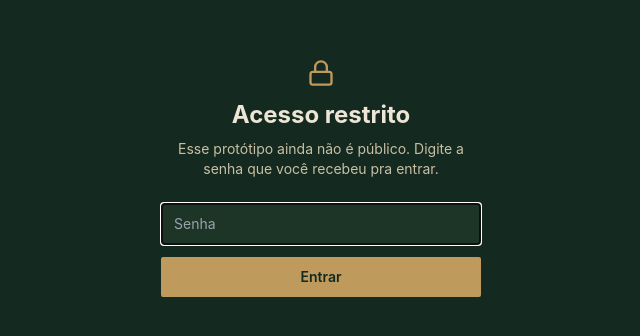
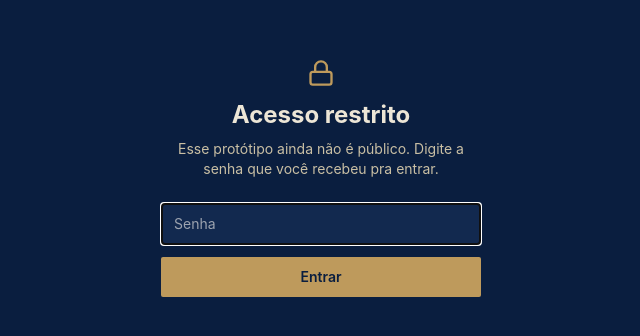
Before and after one commit to magnoluisk/bussola-app, a React (Vite) app: page / in a window 1280 px wide. Shown: the part 222-558 px from the top of the page, without its empty margins (319-959 px from the left). Built offline with nearby package versions, Linux system fonts and the light colour scheme.

Commit message:
Add files via upload

```diff
--- a/src/App.jsx
+++ b/src/App.jsx
@@ -1,13 +1,13 @@
 import React, { useState, useEffect } from "react";
 import { BrowserRouter, Routes, Route } from "react-router-dom";
 import { Lock } from "lucide-react";
-import MaatFinancas from "./apps/MaatFinancas.jsx";
+import Zaya from "./apps/Zaya.jsx";
 
 // ---------- Trava de acesso simples ----------
 // Troque a senha aqui antes de mandar o link pros seus testadores.
 // Não é criptografia militar, é só um filtro pra impedir acesso casual
 // de quem não recebeu o link com essa senha de você.
-const SITE_PASSWORD = "maatfase3";
+const SITE_PASSWORD = "zaya2026";
 
 function PasswordGate({ children }) {
   const [unlocked, setUnlocked] = useState(false);
@@ -15,7 +15,7 @@ function PasswordGate({ children }) {
   const [error, setError] = useState(false);
 
   useEffect(() => {
-    if (sessionStorage.getItem("bussola_unlocked") === "true") {
+    if (sessionStorage.getItem("zaya_unlocked") === "true") {
       setUnlocked(true);
     }
   }, []);
@@ -23,7 +23,7 @@ function PasswordGate({ children }) {
   function handleSubmit(e) {
     e.preventDefault();
     if (input === SITE_PASSWORD) {
-      sessionStorage.setItem("bussola_unlocked", "true");
+      sessionStorage.setItem("zaya_unlocked", "true");
       setUnlocked(true);
       setError(false);
     } else {
@@ -36,7 +36,7 @@ function PasswordGate({ children }) {
   return (
     <div
       className="w-full min-h-screen flex flex-col items-center justify-center px-5"
-      style={{ background: "#14291F", color: "#EDE6D6", fontFamily: "'Inter', sans-serif" }}
+      style={{ background: "#0A1E3F", color: "#EDE6D6", fontFamily: "'Inter', sans-serif" }}
     >
       <Lock size={28} color="#BE9A5C" className="mb-3" />
       <h1 className="text-2xl font-bold mb-2 text-center">Acesso restrito</h1>
@@ -51,7 +51,7 @@ function PasswordGate({ children }) {
           placeholder="Senha"
           autoFocus
           className="w-full text-sm px-3 py-2.5 rounded-sm mb-3"
-          style={{ background: "#1C3527", border: `1px solid ${error ? "#B14A34" : "rgba(237,230,214,0.25)"}`, color: "#EDE6D6" }}
+          style={{ background: "#12294F", border: `1px solid ${error ? "#B14A34" : "rgba(237,230,214,0.25)"}`, color: "#EDE6D6" }}
         />
         {error && (
           <p className="text-xs mb-3" style={{ color: "#B14A34" }}>Senha incorreta, tenta de novo.</p>
@@ -59,7 +59,7 @@ function PasswordGate({ children }) {
         <button
           type="submit"
           className="w-full text-sm font-semibold px-4 py-2.5 rounded-sm"
-          style={{ background: "#BE9A5C", color: "#14291F" }}
+          style={{ background: "#BE9A5C", color: "#0A1E3F" }}
         >
           Entrar
         </button>
@@ -73,7 +73,7 @@ export default function App() {
     <PasswordGate>
       <BrowserRouter>
         <Routes>
-          <Route path="*" element={<MaatFinancas />} />
+          <Route path="*" element={<Zaya />} />
         </Routes>
       </BrowserRouter>
     </PasswordGate>
```
